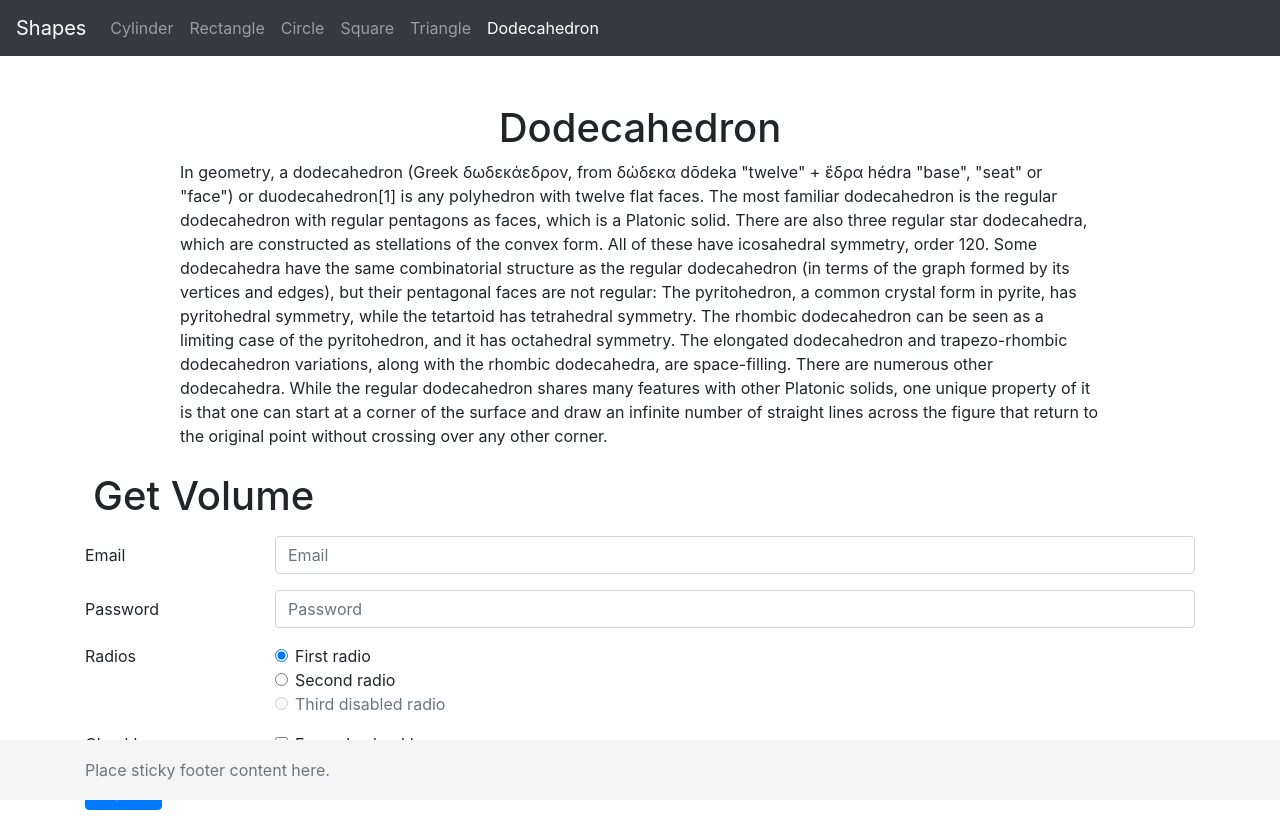
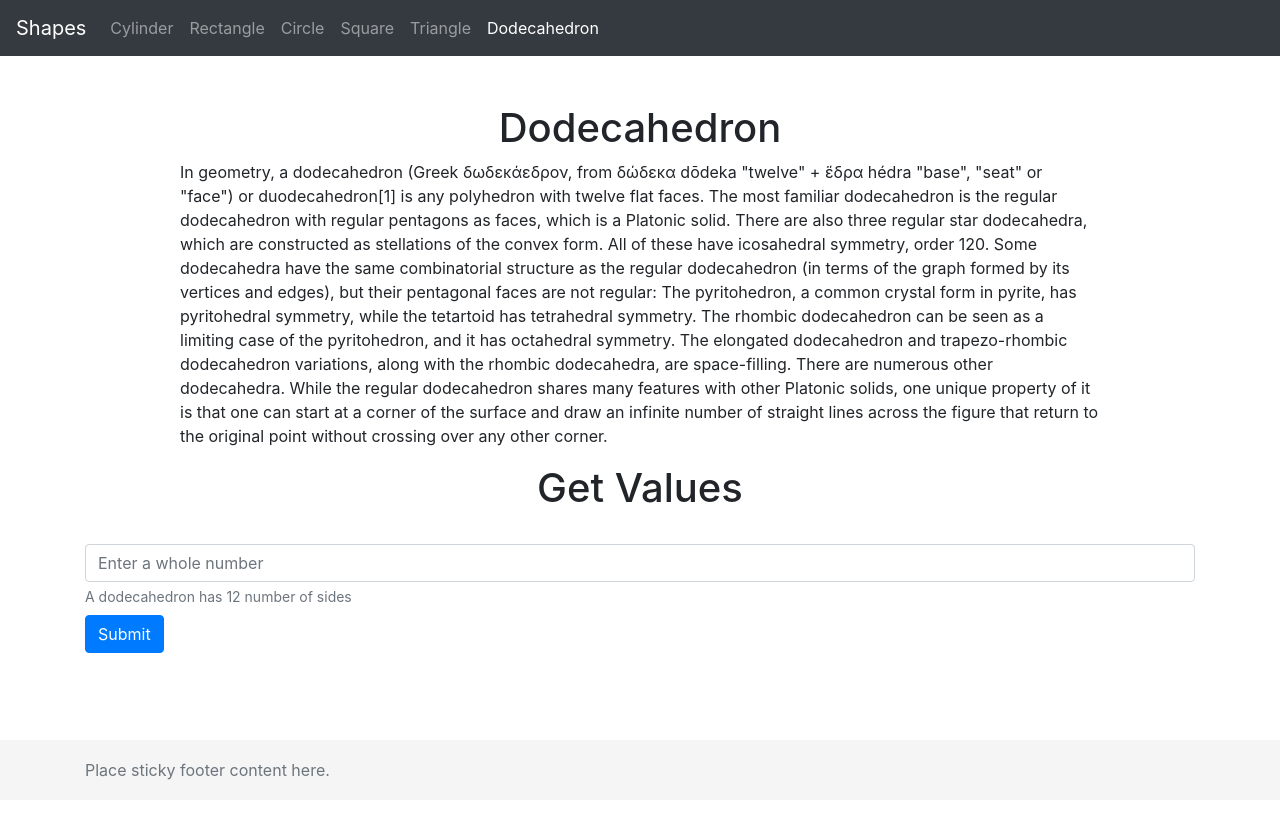
Before and after one commit to jailburd123/ShapesWebsite, a plain HTML site: page docdecahedron.html in a window 1280 px wide. After the commit the page ends 800 px from the top, so only its background shows below. Drawn offline with nearby package versions, Linux system fonts and the light colour scheme.

Commit message:
some changes to layout and js

```diff
--- a/docdecahedron.html
+++ b/docdecahedron.html
@@ -7,6 +7,7 @@
     <title>Shape Calculator</title>
     <link rel="stylesheet" href="https://cdn.jsdelivr.net/npm/bootstrap@4.6.2/dist/css/bootstrap.min.css" integrity="sha384-xOolHFLEh07PJGoPkLv1IbcEPTNtaed2xpHsD9ESMhqIYd0nLMwNLD69Npy4HI+N" crossorigin="anonymous">
     <link rel="stylesheet" href="sticky-footer.css">
+    <link rel="stylesheet" href="dodecahedron.css">
 
     <script src="https://cdn.jsdelivr.net/npm/jquery@3.5.1/dist/jquery.slim.min.js" integrity="sha384-DfXdz2htPH0lsSSs5nCTpuj/zy4C+OGpamoFVy38MVBnE+IbbVYUew+OrCXaRkfj" crossorigin="anonymous"></script>
         <!-- import JS files for BS4 -->
@@ -70,72 +71,29 @@ While the regular dodecahedron shares many features with other Platonic solids,
 
 
         <div class="row">
-            <div class="row text-center m-2">
-                <div class="col-lg-12 ">
-                    <h1>Get Volume</h1>
+          <div class="col text-center">
+            <h1>Get Values</h1>
           </div>
         </div>
+
+        <div class="row">
           <div class="col-lg-12">
-            <form>
-                <div class="form-group row">
-                  <label for="inputEmail3" class="col-sm-2 col-form-label">Email</label>
-                  <div class="col-sm-10">
-                    <input type="email" class="form-control" id="inputEmail3" placeholder="Email">
-                  </div>
-                </div>
-                <div class="form-group row">
-                  <label for="inputPassword3" class="col-sm-2 col-form-label">Password</label>
-                  <div class="col-sm-10">
-                    <input type="password" class="form-control" id="inputPassword3" placeholder="Password">
-                  </div>
-                </div>
-                <fieldset class="form-group">
-                  <div class="row">
-                    <legend class="col-form-label col-sm-2 pt-0">Radios</legend>
-                    <div class="col-sm-10">
-                      <div class="form-check">
-                        <input class="form-check-input" type="radio" name="gridRadios" id="gridRadios1" value="option1" checked>
-                        <label class="form-check-label" for="gridRadios1">
-                          First radio
+            <form action="" method="post" onsubmit='return checkForm();' id="formShape">
+              <div class="form-group">
+                <label for="" class="col-sm-2 col-form-label">
+
                 </label>
-                      </div>
-                      <div class="form-check">
-                        <input class="form-check-input" type="radio" name="gridRadios" id="gridRadios2" value="option2">
-                        <label class="form-check-label" for="gridRadios2">
-                          Second radio
-                        </label>
-                      </div>
-                      <div class="form-check disabled">
-                        <input class="form-check-input" type="radio" name="gridRadios" id="gridRadios3" value="option3" disabled>
-                        <label class="form-check-label" for="gridRadios3">
-                          Third disabled radio
-                        </label>
-                      </div>
-                    </div>
-                  </div>
-                </fieldset>
-                <div class="form-group row">
-                  <div class="col-sm-2">Checkbox</div>
-                  <div class="col-sm-10">
-                    <div class="form-check">
-                      <input class="form-check-input" type="checkbox" id="gridCheck1">
-                      <label class="form-check-label" for="gridCheck1">
-                        Example checkbox
-                      </label>
-                    </div>
-                  </div>
-                </div>
-                <div class="form-group row">
-                  <div class="col-sm-10">
-                    <button type="submit" class="btn btn-primary">Sign in</button>
-                  </div>
+                <input type="text" class="form-control" id="searchTerm" aria-describedby="" placeholder="Enter a whole number" pattern="^[0-9]*$" >
+                <small id="" class="form-text text-muted">A dodecahedron has 12 number of sides</small>
+                <button type="submit" class="btn btn-primary mt-2" value="Submit" id="submitButton">Submit</button>
               </div>
             </form>
           </div>
         </div>
 
+
       </div> <!--end container-->
-      <footer class="footer">
+      <footer class="footer mt-5">
         <div class="container">
           <span class="text-muted">Place sticky footer content here.</span>
         </div>
@@ -145,6 +103,8 @@ While the regular dodecahedron shares many features with other Platonic solids,
 
     </script>
 
-
+<script src="dodecahedron.js"></script>
 </body>
 </html>
+
+<!-- onkeypress="return isNumber(event)" -->
--- /dev/null
+++ b/dodecahedron.css
@@ -0,0 +1,3 @@
+input:invalid {
+    border: 3px solid red;
+}
--- /dev/null
+++ b/dodecahedron.js
@@ -0,0 +1,72 @@
+
+/**
+Formulas
+Dodecahedron
+12 faces, 30 edges, 20 vertices
+Faces: regular pentagons
+
+Surface area (A):
+A = 3 * a² * √ 25 + 10 * √5
+Volume (V):
+V = a³ / 4 * ( 15 + 7 * √5 )
+Volume diagonal (d):
+d = 2 * rc
+Circumsphere radius (rc):
+rc = a / 4 * √3 * ( 1 + √5 )
+Midsphere radius (rm):
+rm = a / 4 * ( 3 + √5 )
+Insphere radius (ri):
+ri = a / 2 * √ ( 25 + 11 * √5 ) / 10
+Surface-to-volume ratio (A/V):
+A/V = 12 * √ 25 + 10 * √5 / ( ( 15 + 7 * √5 ) * a )
+
+ */
+
+class Dodecahedron{
+
+  constructor(edge){
+    this.edge = edge;
+  }
+
+  //
+  volume(){
+   let vol = (((15+7 * Math.sqrt(5))/(4))* Math.pow(this.edge, 3));
+   return vol;
+  }
+
+  surfaceArea = () => {
+    let area =  ((3*(Math.sqrt(25+10 * Math.sqrt(5)))) * this.edge ** 2);
+    return area;
+   }
+
+   volumeDiagonal(){}
+   circumsphereRadius(){}
+   midsphereRadius(){}
+   insphereRadius(){}
+   surface2VolumeRatio(){}
+}
+
+
+let checkForm = () => {
+    let value = document.getElementById('searchTerm').value;
+    console.log(value);
+    let shape = new Dodecahedron(value);
+    console.log("Shape: ", shape);
+    console.log("Volume: ", shape.volume());
+    console.log("area: ", shape.surfaceArea());
+    return false;
+  }
+
+
+
+
+
+//only allow number
+let isNumber = (evt) => {
+  evt = (evt) ? evt : window.event;
+  let charCode = (evt.which) ? evt.which : evt.keyCode;
+  if (charCode > 31 && (charCode < 48 || charCode > 57)) {
+      return false;
+  }
+  return true;
+}
```
Lines whose indentation alone changed are shown as unchanged.
